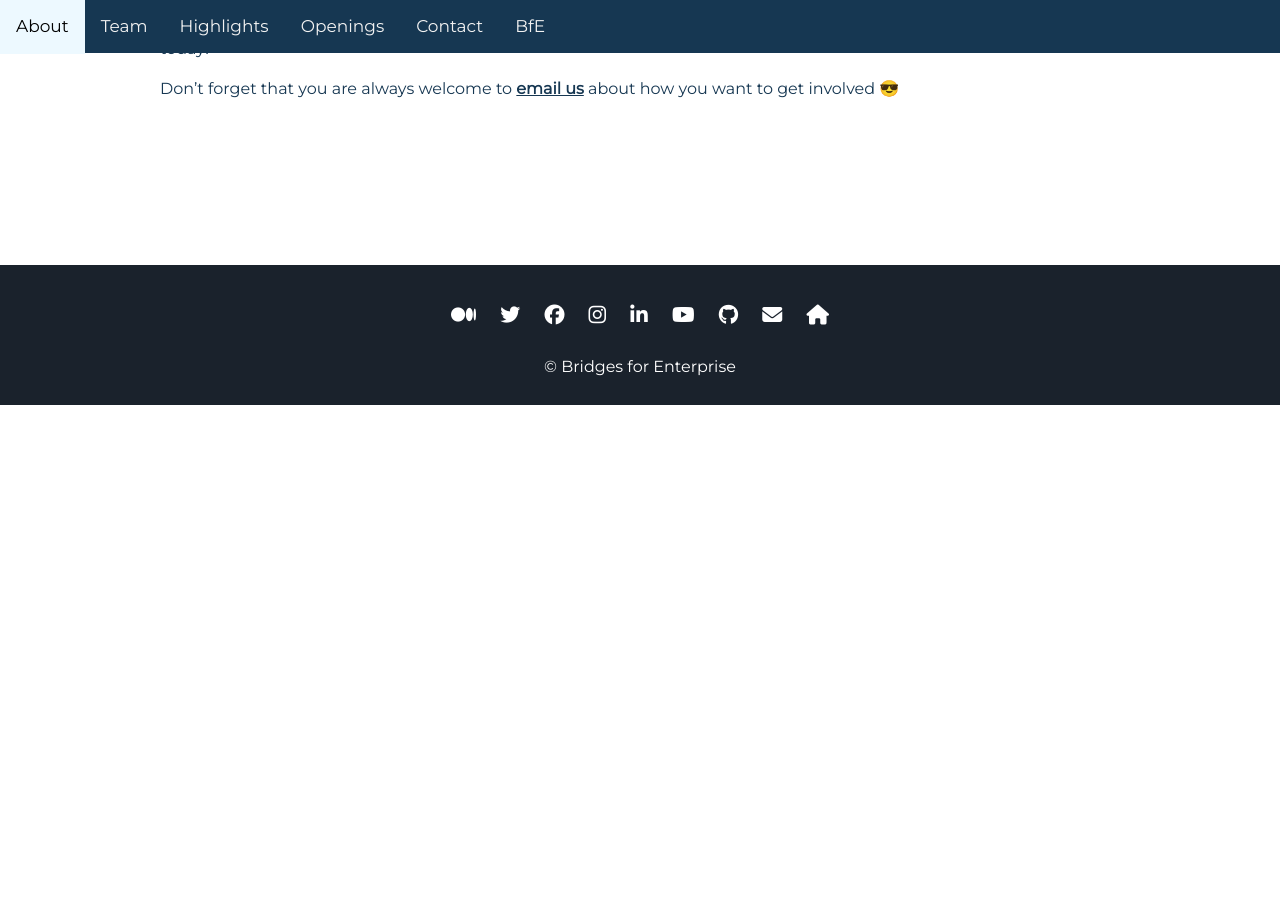
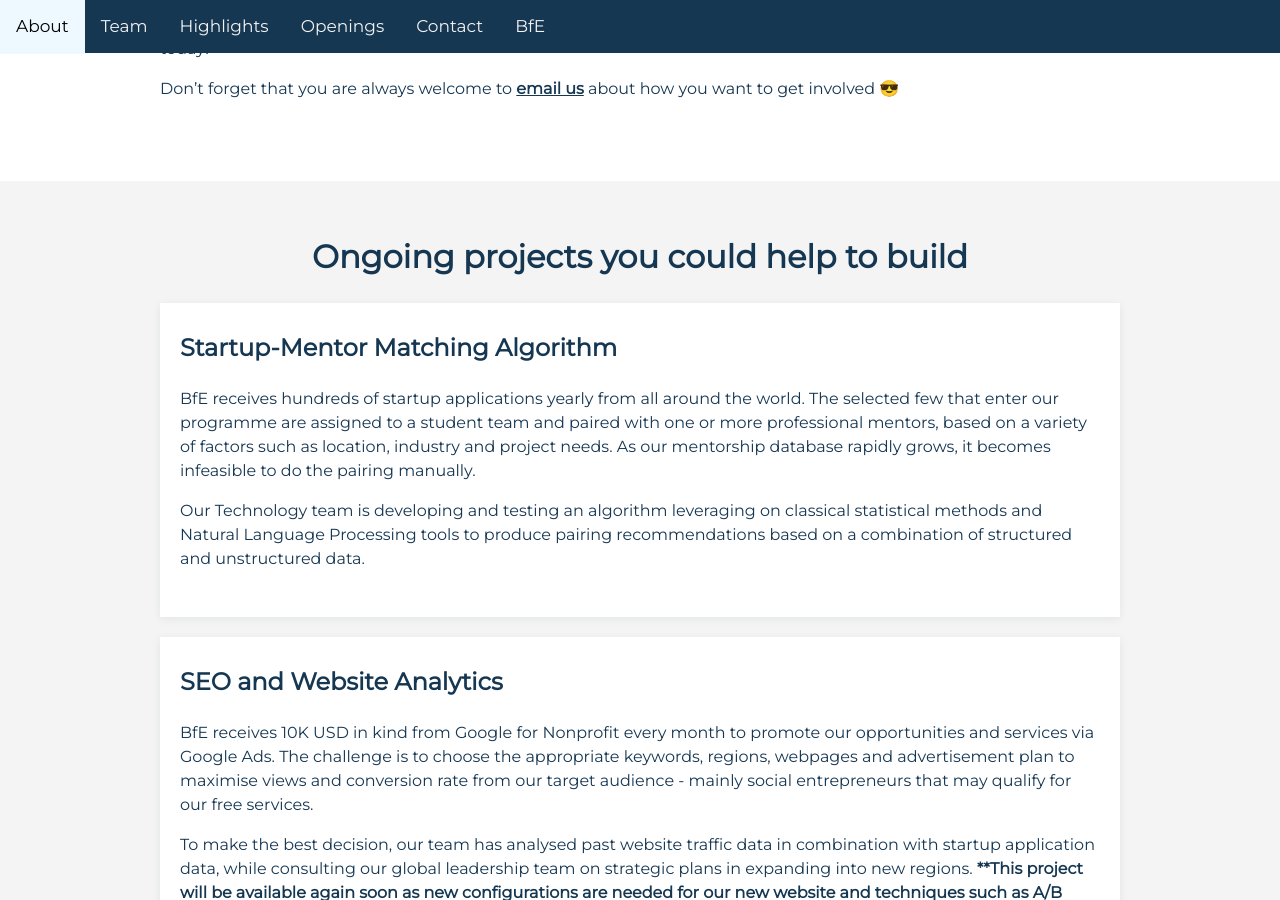
Before and after one commit to BfE-Technology/BfE-Technology.github.io, a Jekyll site: the page built from highlights.md, in a window 1280 px wide and 900 px high, scrolled down 2314 px. Built offline with Jekyll 4.4.1, drawn with Linux system fonts in a browser that asks for light colours; nearby versions of some CDN libraries; before the commit the page ends 2719 px from its top, so only the background shows below that; some of the changed text lies outside the part shown.

Commit message:
Update and rename updates.md to highlights.md

```diff
--- a/updates.md
+++ b/highlights.md
@@ -43,3 +43,31 @@ Don't forget that you are always welcome to <a href="mailto:technology@bridgesfo
 <br>
 
 </div>
+
+<div id="featured-projects" class="force-dark-link" style="background-color: #f4f4f4;margin-bottom: -100px;">
+  <br>
+  <h2 style="text-align: center;">Ongoing projects you could help to build</h2>
+  <div class="card">
+    <h3>Startup-Mentor Matching Algorithm</h3>
+    <div class="desc">
+    <p>BfE receives hundreds of startup applications yearly from all around the world. The selected few that enter our programme are assigned to a student team and paired with one or more professional mentors, based on a variety of factors such as location, industry and project needs. As our mentorship database rapidly grows, it becomes infeasible to do the pairing manually.</p>
+    <p>Our Technology team is developing and testing an algorithm leveraging on classical statistical methods and Natural Language Processing tools to produce pairing recommendations based on a combination of structured and unstructured data.</p>
+    </div>
+  </div>
+  <div class="card">
+    <h3>SEO and Website Analytics</h3>
+    <div class="desc">
+    <p>BfE receives 10K USD in kind from Google for Nonprofit every month to promote our opportunities and services via Google Ads. The challenge is to choose the appropriate keywords, regions, webpages and advertisement plan to maximise views and conversion rate from our target audience - mainly social entrepreneurs that may qualify for our free services.</p>
+    <p>To make the best decision, our team has analysed past website traffic data in combination with startup application data, while consulting our global leadership team on strategic plans in expanding into new regions. <strong>**This project will be available again soon as new configurations are needed for our new website and techniques such as A/B testing may be performed to obtain more robust evaluation of our strategies.**</strong></p>
+    </div>
+  </div>
+  <div class="card">
+    <h3>Members Portal</h3>
+    <div class="desc">
+    <p>This is a long-term project to build an intranet web platform within BfE, which will facilitate resource-sharing and automate many of the time-consuming manual operations. Basic integrations with internal apps such as Google Workspace, Slack, Hubspot and the new public website are being developed to provide an integral user experience within BfE. In the near future, We will also be building a new public platform that will make our learning resources available to the wider social impact and startup community via free subscriptions.</p>
+    </div>
+  </div>
+  <p>See how you may contribute to the projects from different <a href="#disciplines" data-scroll target="_blank">disciplines</a>, and sign up for our <a href="https://opps.bridgesforenterprise.com/technology" target="_blank">available projects and roles</a> now!</p>
+  <br>
+  <br>
+</div>
```
